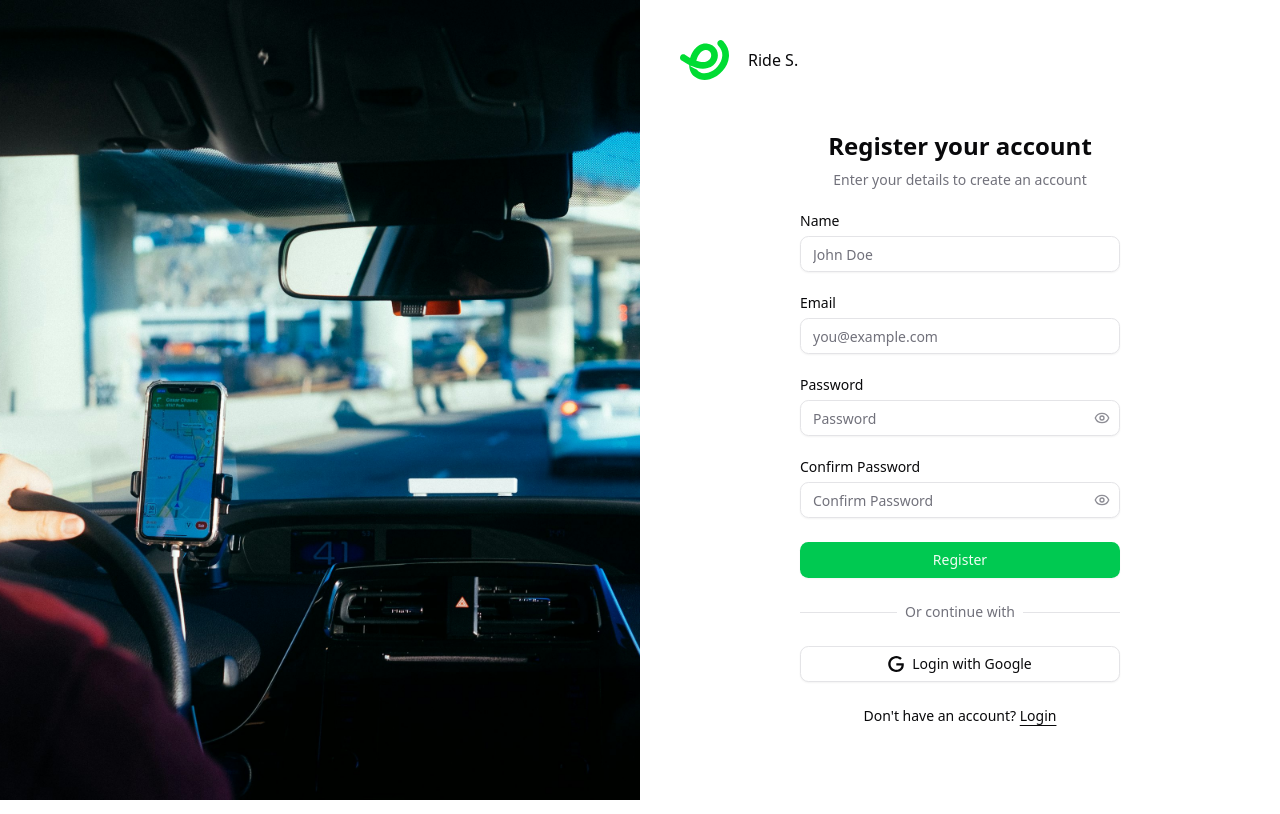
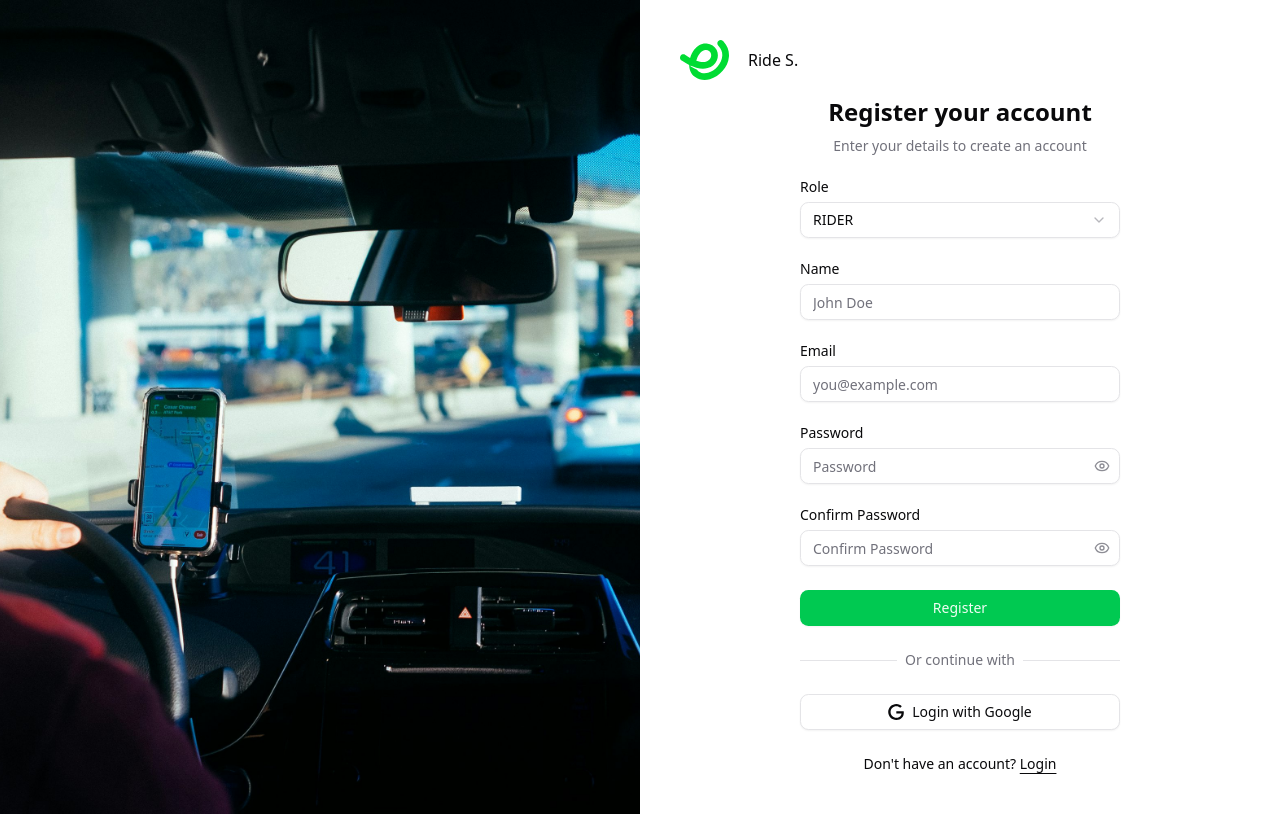
Before and after one commit to fahimprito/ride-management-frontend, a React (Vite) app: page /register in a window 1280 px wide. Built offline with nearby package versions, Linux system fonts and the light colour scheme; no server answers; a web font is replaced by a local one.

Commit message:
register with role selection

```diff
--- a/package.json
+++ b/package.json
@@ -14,6 +14,7 @@
     "@radix-ui/react-accordion": "^1.2.12",
     "@radix-ui/react-dropdown-menu": "^2.1.16",
     "@radix-ui/react-label": "^2.1.7",
+    "@radix-ui/react-select": "^2.2.6",
     "@radix-ui/react-slot": "^1.2.3",
     "@reduxjs/toolkit": "^2.8.2",
     "@tailwindcss/vite": "^4.1.12",
--- a/src/components/modules/Authentication/RegisterForm.tsx
+++ b/src/components/modules/Authentication/RegisterForm.tsx
@@ -9,8 +9,12 @@ import { z } from "zod"
 import { cn } from "@/lib/utils"
 import { useRegisterMutation } from "@/redux/features/auth/auth.api"
 import { toast } from "sonner"
+import { Select, SelectContent, SelectGroup, SelectItem, SelectLabel, SelectTrigger, SelectValue } from "@/components/ui/select"
 
 const registerSchema = z.object({
+    role: z.enum(["RIDER", "DRIVER"], {
+        error: "Role is required",
+    }),
     name: z
         .string()
         .min(3, {
@@ -38,6 +42,7 @@ export function RegisterForm({
     const form = useForm<z.infer<typeof registerSchema>>({
         resolver: zodResolver(registerSchema),
         defaultValues: {
+            role: "RIDER",
             name: "",
             email: "",
             password: "",
@@ -48,6 +53,7 @@ export function RegisterForm({
     const onSubmit = async (data: z.infer<typeof registerSchema>) => {
         // console.log(data);
         const userInfo = {
+            role: data.role,
             name: data.name,
             email: data.email,
             password: data.password,
@@ -93,6 +99,36 @@ export function RegisterForm({
             <div className="grid gap-6">
                 <Form {...form}>
                     <form onSubmit={form.handleSubmit(onSubmit)} className="space-y-6">
+                        <FormField
+                            control={form.control}
+                            name="role"
+                            render={({ field }) => (
+                                <FormItem>
+                                    <FormLabel>Role</FormLabel>
+                                    <FormControl>
+                                        <Select
+                                            onValueChange={field.onChange}
+                                            defaultValue={field.value}
+                                        >
+                                            <SelectTrigger className="w-full">
+                                                <SelectValue placeholder="Select a Role" />
+                                            </SelectTrigger>
+                                            <SelectContent>
+                                                <SelectGroup>
+                                                    <SelectLabel>Role</SelectLabel>
+                                                    <SelectItem value="RIDER">RIDER</SelectItem>
+                                                    <SelectItem value="DRIVER">DRIVER</SelectItem>
+                                                </SelectGroup>
+                                            </SelectContent>
+                                        </Select>
+                                    </FormControl>
+                                    <FormDescription className="sr-only">
+                                        This is your public display name.
+                                    </FormDescription>
+                                    <FormMessage />
+                                </FormItem>
+                            )}
+                        />
                         <FormField
                             control={form.control}
                             name="name"
--- /dev/null
+++ b/src/components/ui/select.tsx
@@ -0,0 +1,183 @@
+import * as React from "react"
+import * as SelectPrimitive from "@radix-ui/react-select"
+import { CheckIcon, ChevronDownIcon, ChevronUpIcon } from "lucide-react"
+
+import { cn } from "@/lib/utils"
+
+function Select({
+  ...props
+}: React.ComponentProps<typeof SelectPrimitive.Root>) {
+  return <SelectPrimitive.Root data-slot="select" {...props} />
+}
+
+function SelectGroup({
+  ...props
+}: React.ComponentProps<typeof SelectPrimitive.Group>) {
+  return <SelectPrimitive.Group data-slot="select-group" {...props} />
+}
+
+function SelectValue({
+  ...props
+}: React.ComponentProps<typeof SelectPrimitive.Value>) {
+  return <SelectPrimitive.Value data-slot="select-value" {...props} />
+}
+
+function SelectTrigger({
+  className,
+  size = "default",
+  children,
+  ...props
+}: React.ComponentProps<typeof SelectPrimitive.Trigger> & {
+  size?: "sm" | "default"
+}) {
+  return (
+    <SelectPrimitive.Trigger
+      data-slot="select-trigger"
+      data-size={size}
+      className={cn(
+        "border-input data-[placeholder]:text-muted-foreground [&_svg:not([class*='text-'])]:text-muted-foreground focus-visible:border-ring focus-visible:ring-ring/50 aria-invalid:ring-destructive/20 dark:aria-invalid:ring-destructive/40 aria-invalid:border-destructive dark:bg-input/30 dark:hover:bg-input/50 flex w-fit items-center justify-between gap-2 rounded-md border bg-transparent px-3 py-2 text-sm whitespace-nowrap shadow-xs transition-[color,box-shadow] outline-none focus-visible:ring-[3px] disabled:cursor-not-allowed disabled:opacity-50 data-[size=default]:h-9 data-[size=sm]:h-8 *:data-[slot=select-value]:line-clamp-1 *:data-[slot=select-value]:flex *:data-[slot=select-value]:items-center *:data-[slot=select-value]:gap-2 [&_svg]:pointer-events-none [&_svg]:shrink-0 [&_svg:not([class*='size-'])]:size-4",
+        className
+      )}
+      {...props}
+    >
+      {children}
+      <SelectPrimitive.Icon asChild>
+        <ChevronDownIcon className="size-4 opacity-50" />
+      </SelectPrimitive.Icon>
+    </SelectPrimitive.Trigger>
+  )
+}
+
+function SelectContent({
+  className,
+  children,
+  position = "popper",
+  ...props
+}: React.ComponentProps<typeof SelectPrimitive.Content>) {
+  return (
+    <SelectPrimitive.Portal>
+      <SelectPrimitive.Content
+        data-slot="select-content"
+        className={cn(
+          "bg-popover text-popover-foreground data-[state=open]:animate-in data-[state=closed]:animate-out data-[state=closed]:fade-out-0 data-[state=open]:fade-in-0 data-[state=closed]:zoom-out-95 data-[state=open]:zoom-in-95 data-[side=bottom]:slide-in-from-top-2 data-[side=left]:slide-in-from-right-2 data-[side=right]:slide-in-from-left-2 data-[side=top]:slide-in-from-bottom-2 relative z-50 max-h-(--radix-select-content-available-height) min-w-[8rem] origin-(--radix-select-content-transform-origin) overflow-x-hidden overflow-y-auto rounded-md border shadow-md",
+          position === "popper" &&
+            "data-[side=bottom]:translate-y-1 data-[side=left]:-translate-x-1 data-[side=right]:translate-x-1 data-[side=top]:-translate-y-1",
+          className
+        )}
+        position={position}
+        {...props}
+      >
+        <SelectScrollUpButton />
+        <SelectPrimitive.Viewport
+          className={cn(
+            "p-1",
+            position === "popper" &&
+              "h-[var(--radix-select-trigger-height)] w-full min-w-[var(--radix-select-trigger-width)] scroll-my-1"
+          )}
+        >
+          {children}
+        </SelectPrimitive.Viewport>
+        <SelectScrollDownButton />
+      </SelectPrimitive.Content>
+    </SelectPrimitive.Portal>
+  )
+}
+
+function SelectLabel({
+  className,
+  ...props
+}: React.ComponentProps<typeof SelectPrimitive.Label>) {
+  return (
+    <SelectPrimitive.Label
+      data-slot="select-label"
+      className={cn("text-muted-foreground px-2 py-1.5 text-xs", className)}
+      {...props}
+    />
+  )
+}
+
+function SelectItem({
+  className,
+  children,
+  ...props
+}: React.ComponentProps<typeof SelectPrimitive.Item>) {
+  return (
+    <SelectPrimitive.Item
+      data-slot="select-item"
+      className={cn(
+        "focus:bg-accent focus:text-accent-foreground [&_svg:not([class*='text-'])]:text-muted-foreground relative flex w-full cursor-default items-center gap-2 rounded-sm py-1.5 pr-8 pl-2 text-sm outline-hidden select-none data-[disabled]:pointer-events-none data-[disabled]:opacity-50 [&_svg]:pointer-events-none [&_svg]:shrink-0 [&_svg:not([class*='size-'])]:size-4 *:[span]:last:flex *:[span]:last:items-center *:[span]:last:gap-2",
+        className
+      )}
+      {...props}
+    >
+      <span className="absolute right-2 flex size-3.5 items-center justify-center">
+        <SelectPrimitive.ItemIndicator>
+          <CheckIcon className="size-4" />
+        </SelectPrimitive.ItemIndicator>
+      </span>
+      <SelectPrimitive.ItemText>{children}</SelectPrimitive.ItemText>
+    </SelectPrimitive.Item>
+  )
+}
+
+function SelectSeparator({
+  className,
+  ...props
+}: React.ComponentProps<typeof SelectPrimitive.Separator>) {
+  return (
+    <SelectPrimitive.Separator
+      data-slot="select-separator"
+      className={cn("bg-border pointer-events-none -mx-1 my-1 h-px", className)}
+      {...props}
+    />
+  )
+}
+
+function SelectScrollUpButton({
+  className,
+  ...props
+}: React.ComponentProps<typeof SelectPrimitive.ScrollUpButton>) {
+  return (
+    <SelectPrimitive.ScrollUpButton
+      data-slot="select-scroll-up-button"
+      className={cn(
+        "flex cursor-default items-center justify-center py-1",
+        className
+      )}
+      {...props}
+    >
+      <ChevronUpIcon className="size-4" />
+    </SelectPrimitive.ScrollUpButton>
+  )
+}
+
+function SelectScrollDownButton({
+  className,
+  ...props
+}: React.ComponentProps<typeof SelectPrimitive.ScrollDownButton>) {
+  return (
+    <SelectPrimitive.ScrollDownButton
+      data-slot="select-scroll-down-button"
+      className={cn(
+        "flex cursor-default items-center justify-center py-1",
+        className
+      )}
+      {...props}
+    >
+      <ChevronDownIcon className="size-4" />
+    </SelectPrimitive.ScrollDownButton>
+  )
+}
+
+export {
+  Select,
+  SelectContent,
+  SelectGroup,
+  SelectItem,
+  SelectLabel,
+  SelectScrollDownButton,
+  SelectScrollUpButton,
+  SelectSeparator,
+  SelectTrigger,
+  SelectValue,
+}
--- /dev/null
+++ b/src/constants/role.ts
@@ -0,0 +1,5 @@
+export const role = {
+    superAdmin: "SUPER_ADMIN",
+    admin: "ADMIN",
+    user: "USER",
+};
```
Also changed, not shown: 1 other file (tests, documents, lock files or other folders).
